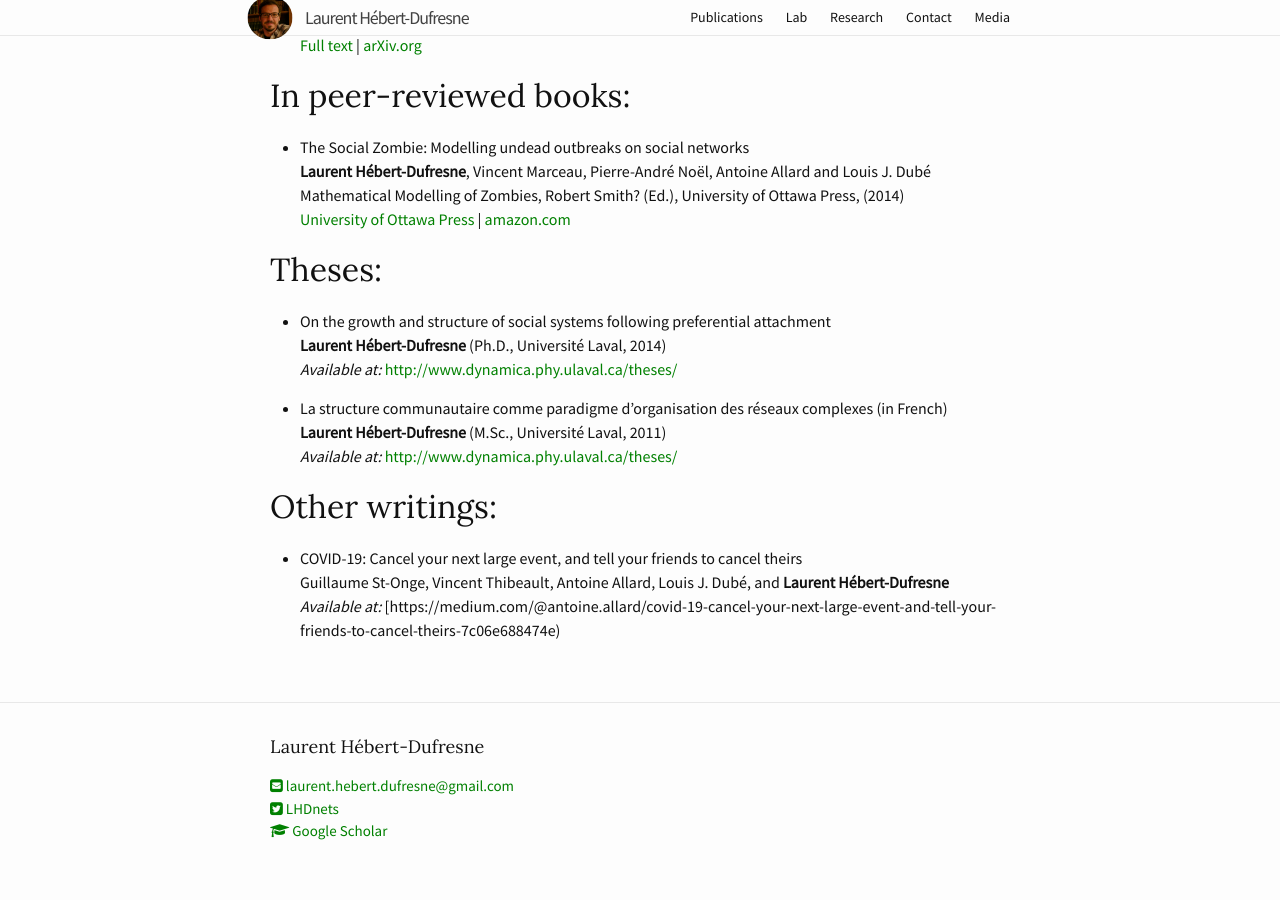
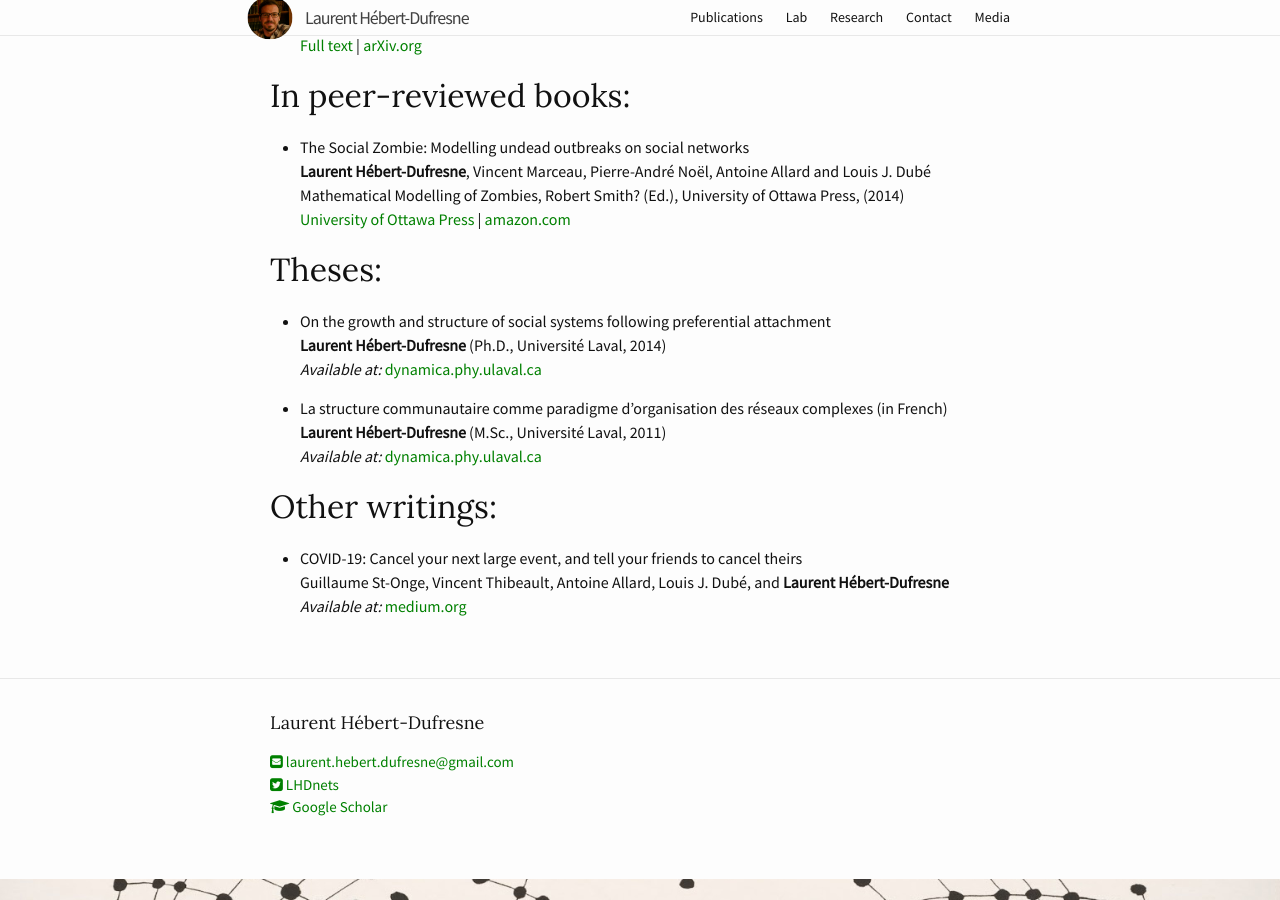
Before and after one commit to laurenthebertdufresne/laurenthebertdufresne.github.io, a Jekyll site: the page built from _pages/publications.md, in a window 1280 px wide and 900 px high, scrolled down 5886 px. Built offline with Jekyll 4.4.1, drawn with Linux system fonts in a browser that asks for light colours; some of the changed lines change nothing that is shown.

Commit message:
evidemment

```diff
--- a/_pages/publications.md
+++ b/_pages/publications.md
@@ -251,14 +251,14 @@ weight: 2
 
 *   On the growth and structure of social systems following preferential attachment
     **Laurent Hébert-Dufresne** (Ph.D., Université Laval, 2014)
-    _Available at:_ [http://www.dynamica.phy.ulaval.ca/theses/](http://www.dynamica.phy.ulaval.ca/theses/)
+    _Available at:_ [dynamica.phy.ulaval.ca](http://www.dynamica.phy.ulaval.ca/theses/)
 
 *   La structure communautaire comme paradigme d'organisation des réseaux complexes (in French)
     **Laurent Hébert-Dufresne** (M.Sc., Université Laval, 2011)
-    _Available at:_ [http://www.dynamica.phy.ulaval.ca/theses/](http://www.dynamica.phy.ulaval.ca/theses/)
+    _Available at:_ [dynamica.phy.ulaval.ca](http://www.dynamica.phy.ulaval.ca/theses/)
 
 ## Other writings:
 
 *   COVID-19: Cancel your next large event, and tell your friends to cancel theirs
     Guillaume St-Onge, Vincent Thibeault, Antoine Allard, Louis J. Dubé, and **Laurent Hébert-Dufresne**
-    _Available at:_ [https://medium.com/@antoine.allard/covid-19-cancel-your-next-large-event-and-tell-your-friends-to-cancel-theirs-7c06e688474e)
+    _Available at:_ [medium.org](https://medium.com/@antoine.allard/covid-19-cancel-your-next-large-event-and-tell-your-friends-to-cancel-theirs-7c06e688474e)
```
